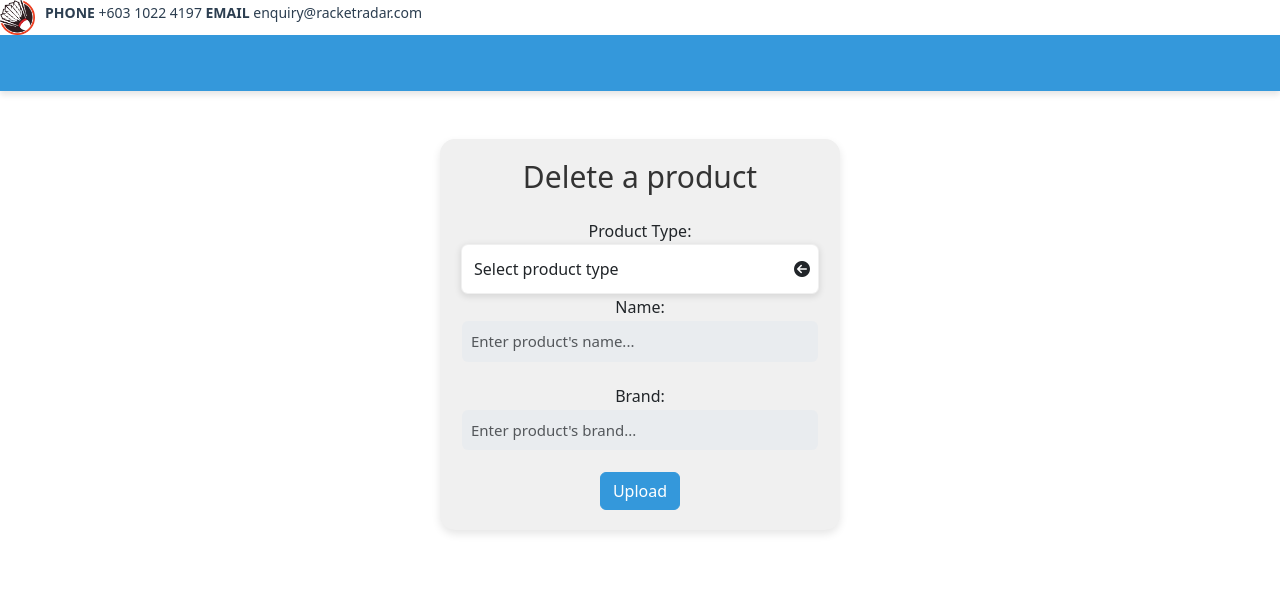
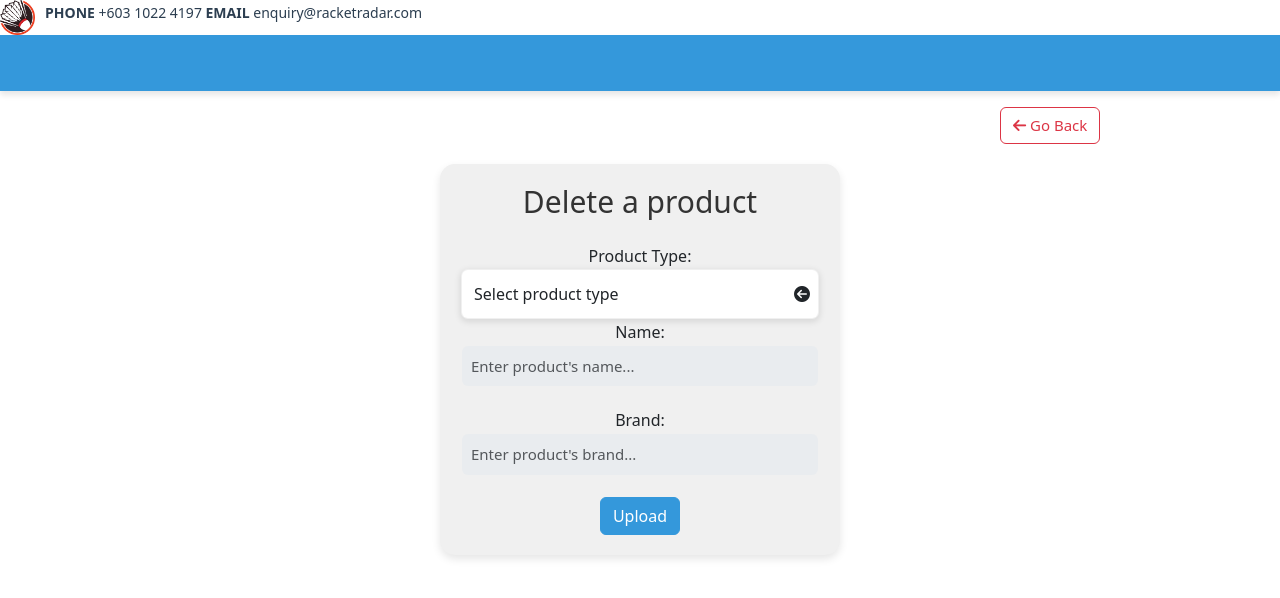
Before and after one commit to Aven2002/RacketRaptor, a Vue app: page /delete-product in a window 1280 px wide. Shown: the top 598 px of the page. Built offline with nearby package versions, Linux system fonts and the light colour scheme.

Commit message:
Added Go Back Btn

```diff
--- a/src/components/SharedStyle.css
+++ b/src/components/SharedStyle.css
@@ -28,6 +28,7 @@
 .btn-warning {
   background-color: #f39c12; /* Warning button background color */
   border-color: #f39c12; /* Warning button border color */
+  font-size: 13px;
   color: #fff; /* Warning button text color */
   padding: 12px 24px; /* Adjust padding as needed */
   border-radius: 8px; /* Adjust border radius for a rounded look */
@@ -46,9 +47,10 @@
 
 .btn-danger {
   background-color: #e74c3c; /* Danger button background color */
+  font-size: 13px;
   border-color: #0e2d42; /* Danger button border color */
   color: #fff; /* Danger button text color */
-  padding: 12px 24px; /* Adjust padding as needed */
+  padding: 12px 20px; /* Adjust padding as needed */
   border-radius: 8px; /* Adjust border radius for a rounded look */
   transition: background-color 0.3s, border-color 0.3s, color 0.3s,
     transform 0.3s;
--- a/src/views/AddProductView.vue
+++ b/src/views/AddProductView.vue
@@ -1,8 +1,14 @@
 <template>
-  <div class="push-view text-center mt-5">
+  <button
+    @click="goBack"
+    class="btn btn-outline-danger mt-3"
+    style="margin-left: 1000px; font-size: 15px"
+  >
+    <i class="fas fa-arrow-left"></i> Go Back
+  </button>
+  <div class="push-view text-center mt-2">
     <div class="CRUD-card">
       <h2 class="CRUD-card-title text-center mb-4">Add a product</h2>
-
       <!-- Display alert message if it exists -->
       <div
         v-if="alertMessage"
@@ -158,6 +164,10 @@ export default {
     toggleDropdown() {
       this.isDropdownOpen = !this.isDropdownOpen;
     },
+    goBack() {
+      // Alternatively, you can use this method to go back
+      this.$router.go(-1);
+    },
     async addProduct() {
       // Reset alert message before attempting to send a new SMS
       this.alertMessage = "";
--- a/src/views/DeleteProductView.vue
+++ b/src/views/DeleteProductView.vue
@@ -1,5 +1,12 @@
 <template>
-  <div class="push-view text-center mt-5">
+  <button
+    @click="goBack"
+    class="btn btn-outline-danger mt-3"
+    style="margin-left: 1000px; font-size: 15px"
+  >
+    <i class="fas fa-arrow-left"></i> Go Back
+  </button>
+  <div class="push-view text-center mt-2">
     <div class="CRUD-card">
       <h2 class="CRUD-card-title text-center mb-4">Delete a product</h2>
 
@@ -143,6 +150,10 @@ export default {
     toggleDropdown() {
       this.isDropdownOpen = !this.isDropdownOpen;
     },
+    goBack() {
+      // Alternatively, you can use this method to go back
+      this.$router.go(-1);
+    },
   },
 };
 </script>
--- a/src/views/EditProductView.vue
+++ b/src/views/EditProductView.vue
@@ -1,5 +1,12 @@
 <template>
-  <div class="push-view text-center mt-5">
+  <button
+    @click="goBack"
+    class="btn btn-outline-danger mt-3"
+    style="margin-left: 1000px; font-size: 15px"
+  >
+    <i class="fas fa-arrow-left"></i> Go Back
+  </button>
+  <div class="push-view text-center mt-2">
     <div class="CRUD-card">
       <h2 class="CRUD-card-title">Edit a product</h2>
 
@@ -143,6 +150,10 @@ export default {
     toggleDropdown() {
       this.isDropdownOpen = !this.isDropdownOpen;
     },
+    goBack() {
+      // Alternatively, you can use this method to go back
+      this.$router.go(-1);
+    },
   },
 };
 </script>
```
